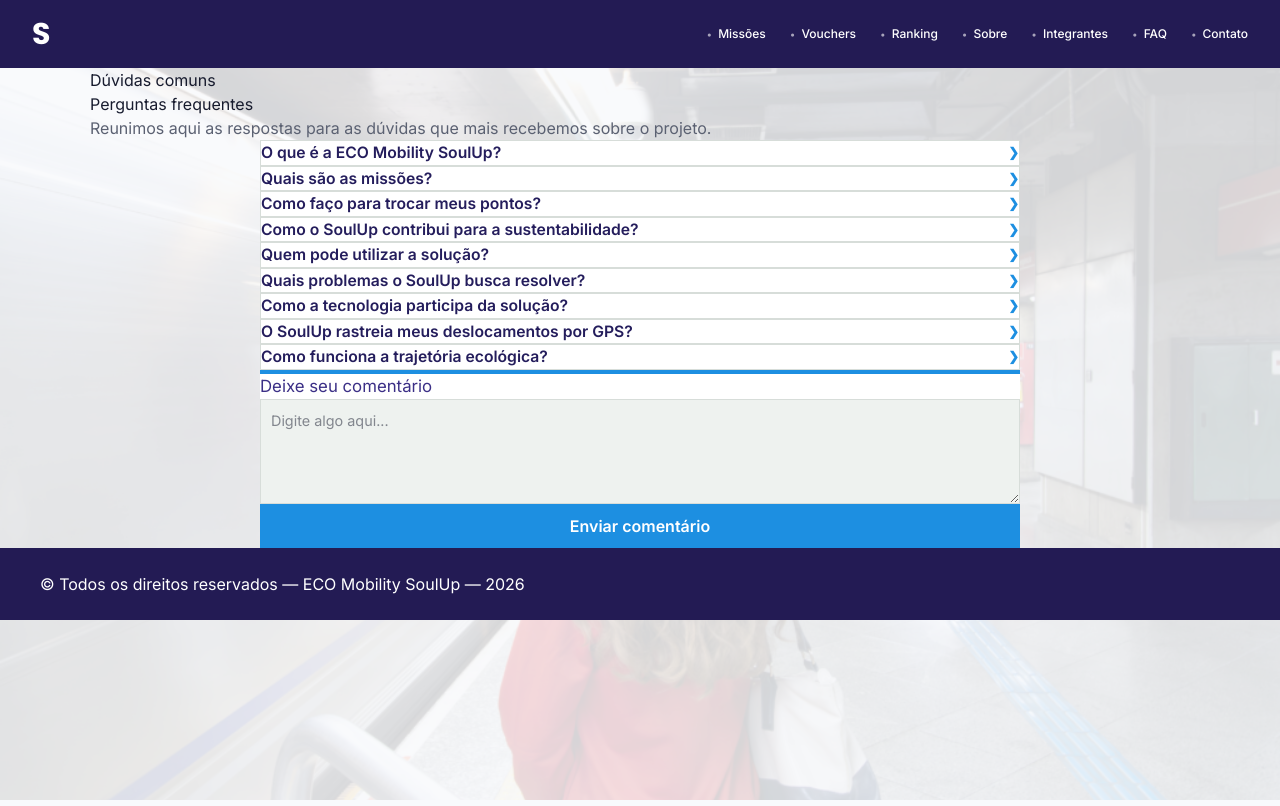
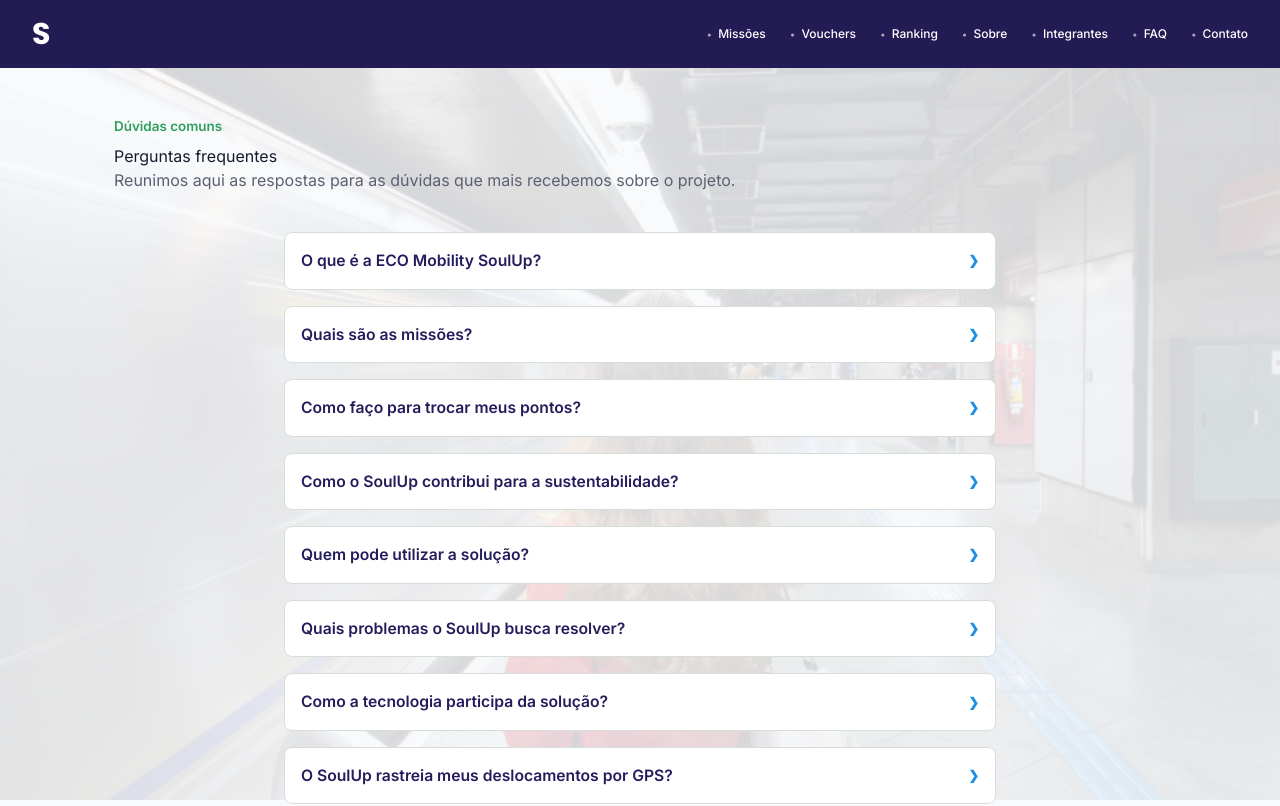
Before and after one commit to enzoestanguera/economic_soul-up, a React (Vite) app in the folder Eco-Mobitily/: page /faq in a window 1280 px wide. Shown: the top 806 px of the page. Built offline with nearby package versions, Linux system fonts and the light colour scheme; no server answers.

Commit message:
feat: passando o codigo da pagina faq para tailqind

```diff
--- a/Eco-Mobitily/src/pages/Faq.css
+++ /dev/null
@@ -1,182 +0,0 @@
-.faq-hero {
-  max-width: var(--container-max);
-  margin: 0 auto;
-  padding: var(--space-5) var(--space-3) var(--space-3);
-  text-align: left;
-}
-
-.faq-hero p {
-  margin: 0;
-  max-width: 66ch;
-  color: var(--color-muted);
-}
-
-.faq-container {
-  max-width: 760px;
-  margin: 0 auto;
-  padding: var(--space-2) var(--space-3) var(--space-3);
-}
-
-.faq-item {
-  background: var(--color-surface);
-  border: 1px solid var(--color-line);
-  border-radius: var(--radius-sm);
-  margin-bottom: var(--space-2);
-  overflow: hidden;
-}
-
-.faq-pergunta {
-  width: 100%;
-  background: none;
-  border: none;
-  border-top: 0;
-  text-align: left;
-  padding: var(--space-2);
-  font-family: var(--font-body);
-  font-size: 0.98rem;
-  font-weight: 600;
-  color: var(--color-indigo-dark);
-  cursor: pointer;
-  display: flex;
-  justify-content: space-between;
-  align-items: center;
-  gap: var(--space-2);
-}
-
-.faq-pergunta:focus-visible {
-  outline: 2px solid var(--color-azure);
-  outline-offset: -2px;
-}
-
-.faq-pergunta::after {
-  content: '\276F';
-  font-size: 0.8rem;
-  color: var(--color-azure);
-  transition: transform 0.2s ease;
-  flex-shrink: 0;
-}
-
-.faq-resposta {
-  max-height: 0;
-  overflow: hidden;
-  transition: max-height 0.25s ease;
-}
-
-.faq-resposta p,
-.faq-resposta ol {
-  padding: 0 var(--space-2) var(--space-2);
-  margin: 0;
-  color: var(--color-muted);
-  line-height: 1.55;
-}
-
-.faq-item.ativo .faq-resposta {
-  max-height: 500px;
-}
-
-.faq-item.ativo .faq-pergunta::after {
-  transform: rotate(90deg);
-}
-
-.faq-resposta .lista-missoes {
-  padding-left: 34px;
-  padding-right: 16px;
-  margin: 0;
-  box-sizing: border-box;
-  list-style-position: outside;
-}
-
-.lista-missoes li {
-  margin-bottom: 5px;
-}
-
-.lista-missoes li:last-child {
-  margin-bottom: 0;
-}
-
-.comentario-area {
-  max-width: 760px;
-  margin: 0 auto;
-  padding: var(--space-2) var(--space-3) var(--space-4);
-}
-
-.caixa-flutuante {
-  position: static;
-  width: 100%;
-  background: var(--color-surface);
-  padding: var(--space-3);
-  border-radius: var(--radius-md);
-  box-shadow: var(--shadow-card);
-  border-top: 4px solid var(--color-azure);
-  display: flex;
-  flex-direction: column;
-  gap: var(--space-1);
-}
-
-.caixa-flutuante h3 {
-  margin: 0;
-  font-size: 1.05rem;
-  color: var(--color-indigo);
-}
-
-.caixa-flutuante textarea {
-  width: 100%;
-  min-height: 105px;
-  padding: 10px;
-  border: 1px solid var(--color-line);
-  border-radius: var(--radius-sm);
-  resize: vertical;
-  box-sizing: border-box;
-  font-family: var(--font-body);
-  font-size: 0.9rem;
-  background: var(--color-paper);
-}
-
-#btn-enviar-caixa {
-  background: var(--color-azure);
-  color: white;
-  border: none;
-  padding: 10px;
-  border-radius: var(--radius-sm);
-  cursor: pointer;
-  font-weight: 600;
-  font-family: var(--font-body);
-  transition: background 0.2s ease;
-}
-
-#btn-enviar-caixa:hover {
-  background: var(--color-indigo);
-}
-
-.msg-discreta {
-  display: none;
-  padding: 8px;
-  border-radius: var(--radius-sm);
-  font-size: 0.82rem;
-  font-weight: 600;
-  text-align: center;
-  margin-top: 5px;
-}
-
-.msg-sucesso {
-  background: var(--color-leaf-light);
-  color: #155724;
-  border: 1px solid #c3e6cb;
-}
-
-.msg-erro {
-  background: #f8d7da;
-  color: #721c24;
-  border: 1px solid #f5c6cb;
-}
-
-@media screen and (max-width: 480px) {
-  .faq-hero {
-    padding-top: var(--space-4);
-  }
-
-  .comentario-area {
-    padding-left: var(--space-2);
-    padding-right: var(--space-2);
-  }
-}
--- a/Eco-Mobitily/src/pages/Faq.tsx
+++ b/Eco-Mobitily/src/pages/Faq.tsx
@@ -1,16 +1,20 @@
 import { useState, type ReactNode } from 'react'
-import './Faq.css'
 
 type PerguntaFaq = {
   pergunta: string
   resposta: ReactNode
 }
 
+const textoResposta = 'm-0 px-4 pb-4 leading-[1.55] text-[var(--color-muted)]'
+
+const listaMissoes =
+  'm-0 list-outside list-decimal pr-4 pb-4 pl-[34px] leading-[1.55] text-[var(--color-muted)] [&>li]:mb-[5px] [&>li:last-child]:mb-0'
+
 const perguntas: PerguntaFaq[] = [
   {
     pergunta: 'O que é a ECO Mobility SoulUp?',
     resposta: (
-      <p>
+      <p className={textoResposta}>
         A ECO Mobility SoulUp é uma proposta de solução voltada a incentivar hábitos sustentáveis
         relacionados à mobilidade. O projeto utiliza gamificação para que o usuário realize missões
         ecológicas, acumule pontos, acompanhe sua evolução e visualize uma estimativa de CO₂ economizado.
@@ -21,15 +25,18 @@ const perguntas: PerguntaFaq[] = [
     pergunta: 'Quais são as missões?',
     resposta: (
       <>
-        <p>As missões representam atividades relacionadas a práticas sustentáveis de mobilidade. No protótipo apresentado no site, elas incluem:</p>
-        <ol className="lista-missoes">
+        <p className={textoResposta}>
+          As missões representam atividades relacionadas a práticas sustentáveis de mobilidade. No
+          protótipo apresentado no site, elas incluem:
+        </p>
+        <ol className={listaMissoes}>
           <li>Ônibus Sustentável</li>
           <li>Metrô Inteligente</li>
           <li>Pedalada Verde</li>
           <li>Carona Compartilhada</li>
           <li>Caminhada Saudável</li>
         </ol>
-        <p>
+        <p className={textoResposta}>
           Ao concluir uma missão, o usuário registra sua participação, recebe os pontos correspondentes e
           contribui para o cálculo de sua trajetória ecológica.
         </p>
@@ -39,7 +46,7 @@ const perguntas: PerguntaFaq[] = [
   {
     pergunta: 'Como faço para trocar meus pontos?',
     resposta: (
-      <p>
+      <p className={textoResposta}>
         Os pontos acumulados podem ser utilizados para resgatar os vouchers disponíveis no sistema. Antes
         do resgate, é verificado se o usuário possui pontos suficientes; depois da operação, os pontos
         correspondentes são descontados e o resgate fica registrado no histórico.
@@ -49,7 +56,7 @@ const perguntas: PerguntaFaq[] = [
   {
     pergunta: 'Como o SoulUp contribui para a sustentabilidade?',
     resposta: (
-      <p>
+      <p className={textoResposta}>
         O SoulUp busca incentivar a adoção de hábitos sustentáveis relacionados à mobilidade por meio de
         missões e recompensas. A aplicação também apresenta uma estimativa de CO₂ economizado a partir das
         missões concluídas, permitindo que o usuário acompanhe esse indicador durante sua trajetória.
@@ -59,7 +66,7 @@ const perguntas: PerguntaFaq[] = [
   {
     pergunta: 'Quem pode utilizar a solução?',
     resposta: (
-      <p>
+      <p className={textoResposta}>
         A proposta é voltada a usuários que desejam participar de missões relacionadas à mobilidade
         sustentável e acompanhar sua evolução por meio de pontos e indicadores. No projeto desenvolvido, o
         sistema prevê cadastro e autenticação de usuários para acesso às funcionalidades.
@@ -69,7 +76,7 @@ const perguntas: PerguntaFaq[] = [
   {
     pergunta: 'Quais problemas o SoulUp busca resolver?',
     resposta: (
-      <p>
+      <p className={textoResposta}>
         O projeto parte de desafios relacionados à mobilidade urbana e à necessidade de incentivar hábitos
         mais sustentáveis. A proposta procura transformar esse problema em uma experiência participativa,
         utilizando missões, pontos, níveis e vouchers para estimular o envolvimento do usuário.
@@ -79,7 +86,7 @@ const perguntas: PerguntaFaq[] = [
   {
     pergunta: 'Como a tecnologia participa da solução?',
     resposta: (
-      <p>
+      <p className={textoResposta}>
         A tecnologia organiza as principais etapas da experiência, como cadastro, missões, pontuação,
         trajetória ecológica, vouchers e histórico. Na implementação Java, essas funcionalidades são
         estruturadas em uma aplicação com entidades, classes DAO e conexão com banco de dados Oracle.
@@ -89,7 +96,7 @@ const perguntas: PerguntaFaq[] = [
   {
     pergunta: 'O SoulUp rastreia meus deslocamentos por GPS?',
     resposta: (
-      <p>
+      <p className={textoResposta}>
         Não. A integração com GPS e o rastreamento em tempo real de deslocamentos não fazem parte do
         escopo atual do projeto. As missões são registradas pelo usuário dentro da aplicação.
       </p>
@@ -98,7 +105,7 @@ const perguntas: PerguntaFaq[] = [
   {
     pergunta: 'Como funciona a trajetória ecológica?',
     resposta: (
-      <p>
+      <p className={textoResposta}>
         A trajetória ecológica acompanha a evolução do usuário com base nos pontos acumulados e nas
         missões concluídas. Ela também apresenta a quantidade de missões realizadas e a estimativa de CO₂
         economizado, além de classificar o usuário em níveis de sustentabilidade.
@@ -106,6 +113,8 @@ const perguntas: PerguntaFaq[] = [
     ),
   },
 ]
+
+const msgDiscreta = 'mt-[5px] rounded-lg p-2 text-center text-[0.82rem] font-semibold'
 
 function Faq() {
   const [abertas, setAbertas] = useState<Set<number>>(new Set())
@@ -137,57 +146,101 @@ function Faq() {
   return (
     <>
       <main>
-        <section className="faq-hero container">
-          <span className="eyebrow">Dúvidas comuns</span>
+        {/* .faq-hero */}
+        <section className="mx-auto max-w-[var(--container-max)] px-6 pt-12 pb-6 text-left max-[480px]:pt-8">
+          <span className="mb-2 block text-[0.84rem] font-semibold text-[var(--color-leaf)]">
+            Dúvidas comuns
+          </span>
           <h1>Perguntas frequentes</h1>
-          <p>Reunimos aqui as respostas para as dúvidas que mais recebemos sobre o projeto.</p>
+          <p className="m-0 max-w-[66ch] text-[var(--color-muted)]">
+            Reunimos aqui as respostas para as dúvidas que mais recebemos sobre o projeto.
+          </p>
         </section>
 
-        <section className="faq-container">
-          {perguntas.map((item, index) => (
-            <div className={`faq-item${abertas.has(index) ? ' ativo' : ''}`} key={item.pergunta}>
-              <button className="faq-pergunta" type="button" onClick={() => alternarPergunta(index)}>
+        {/* .faq-container */}
+        <section className="mx-auto max-w-[760px] px-6 pt-4 pb-6">
+          {perguntas.map((item, index) => {
+            const aberta = abertas.has(index)
+
+            return (
+              <div
+                key={item.pergunta}
+                className="mb-4 overflow-hidden rounded-lg border border-[var(--color-line)] bg-[var(--color-surface)]"
+              >
+                <button
+                  type="button"
+                  aria-expanded={aberta}
+                  onClick={() => alternarPergunta(index)}
+                  className="flex w-full cursor-pointer items-center justify-between gap-4 border-none bg-transparent p-4 text-left font-[family-name:var(--font-body)] text-[0.98rem] font-semibold text-[var(--color-indigo-dark)] focus-visible:outline-2 focus-visible:-outline-offset-2 focus-visible:outline-[var(--color-azure)]"
+                >
                   {item.pergunta}
+                  <span
+                    aria-hidden="true"
+                    className={`shrink-0 text-[0.8rem] text-[var(--color-azure)] transition-transform duration-200 ease-in-out ${
+                      aberta ? 'rotate-90' : ''
+                    }`}
+                  >
+                    &#10095;
+                  </span>
                 </button>
-              <div className="faq-resposta">{item.resposta}</div>
+                <div
+                  className={`overflow-hidden transition-[max-height] duration-[250ms] ease-in-out ${
+                    aberta ? 'max-h-[500px]' : 'max-h-0'
+                  }`}
+                >
+                  {item.resposta}
                 </div>
-          ))}
+              </div>
+            )
+          })}
         </section>
 
-        <section className="comentario-area">
-          <div className="caixa-flutuante">
-            <h3>Deixe seu comentário</h3>
+        {/* .comentario-area */}
+        <section className="mx-auto max-w-[760px] px-6 pt-4 pb-8 max-[480px]:px-4">
+          {/* .caixa-flutuante */}
+          <div className="flex w-full flex-col gap-2 rounded-2xl border-t-4 border-t-[var(--color-azure)] bg-[var(--color-surface)] p-6 shadow-md">
+            <h3 className="m-0 text-[1.05rem] text-[var(--color-indigo)]">Deixe seu comentário</h3>
             <textarea
               id="texto-usuario"
               placeholder="Digite algo aqui..."
               aria-label="Seu comentário"
               value={comentario}
               onChange={(evento) => setComentario(evento.target.value)}
+              className="min-h-[105px] w-full resize-y rounded-lg border border-[var(--color-line)] bg-[var(--color-paper)] p-[10px] font-[family-name:var(--font-body)] text-[0.9rem]"
             />
-            <button id="btn-enviar-caixa" type="button" onClick={enviarComentario}>
+            <button
+              id="btn-enviar-caixa"
+              type="button"
+              onClick={enviarComentario}
+              className="cursor-pointer rounded-lg border-none bg-[var(--color-azure)] p-[10px] font-[family-name:var(--font-body)] font-semibold text-white transition-colors duration-200 ease-in-out hover:bg-[var(--color-indigo)]"
+            >
               Enviar comentário
             </button>
 
+            {status === 'sucesso' && (
               <div
                 id="caixa-sucesso"
-              className="msg-discreta msg-sucesso"
-              style={{ display: status === 'sucesso' ? 'block' : 'none' }}
+                role="status"
+                className={`${msgDiscreta} border border-[#c3e6cb] bg-[var(--color-leaf-light)] text-[#155724]`}
               >
                 Enviado com sucesso!
               </div>
+            )}
+            {status === 'erro' && (
               <div
                 id="caixa-erro"
-              className="msg-discreta msg-erro"
-              style={{ display: status === 'erro' ? 'block' : 'none' }}
+                role="alert"
+                className={`${msgDiscreta} border border-[#f5c6cb] bg-[#f8d7da] text-[#721c24]`}
               >
                 Por favor, digite uma mensagem.
               </div>
+            )}
           </div>
         </section>
       </main>
 
-      <footer>
-        <p>&copy; Todos os direitos reservados — ECO Mobility SoulUp — 2026</p>
+      <footer className="py-6 text-center text-[0.84rem] text-[var(--color-muted)]">
+        <p className="m-0">&copy; Todos os direitos reservados — ECO Mobility SoulUp — 2026</p>
       </footer>
     </>
   )
```
Lines whose indentation alone changed are shown as unchanged.
